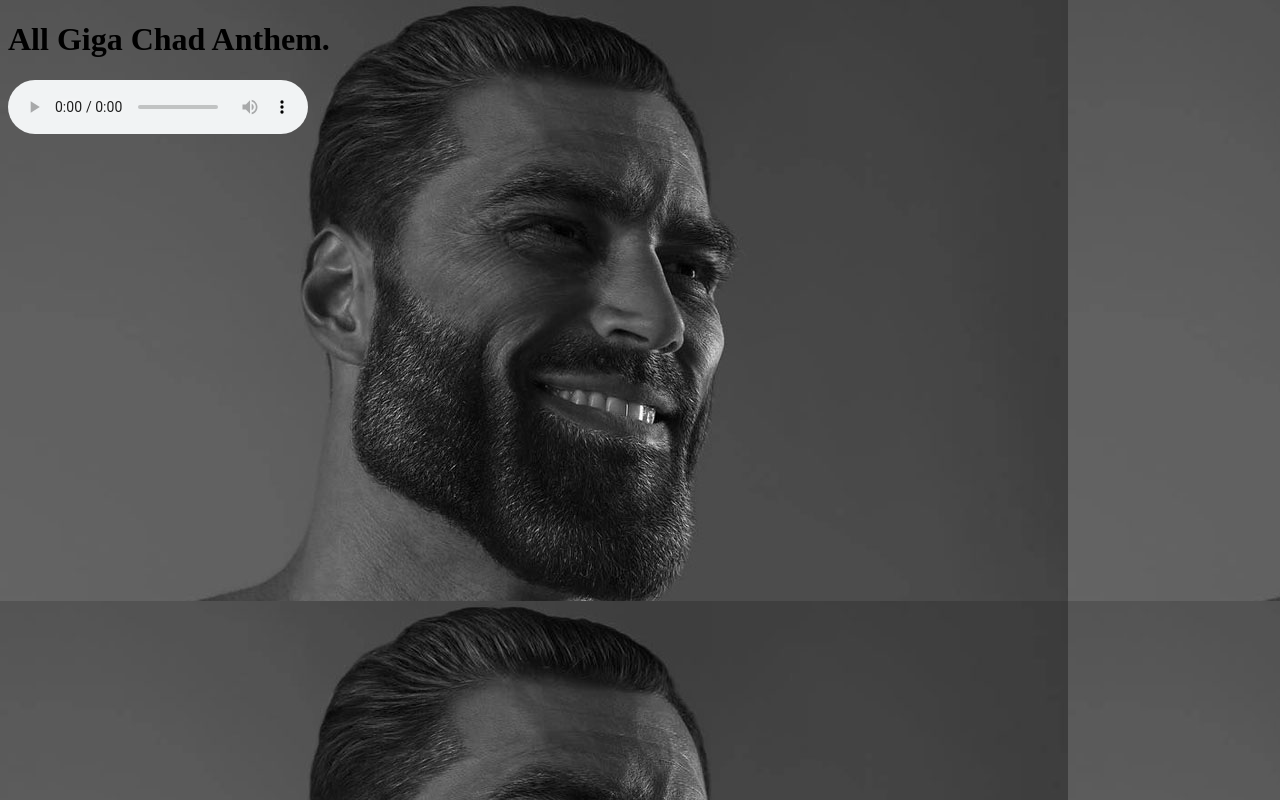
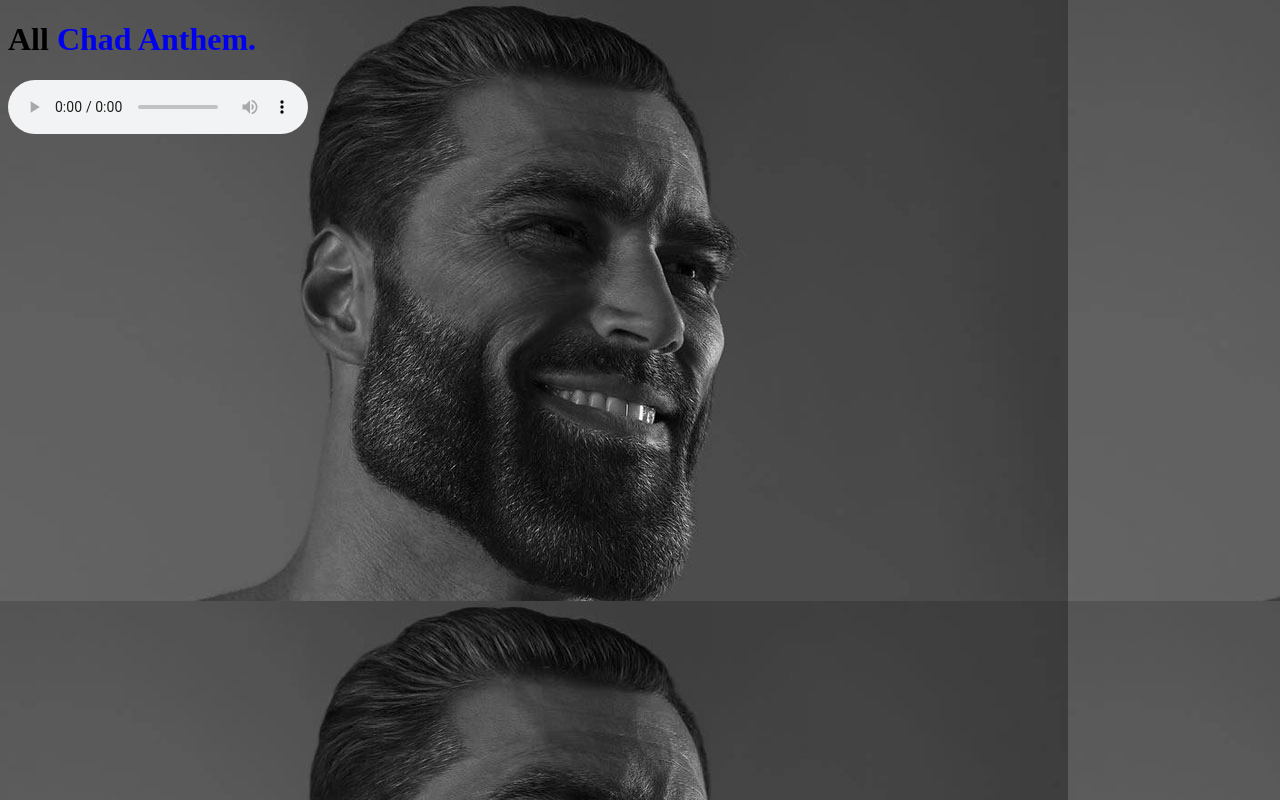
Before and after one commit to Runmaniaa/Meilleur-truc, a plain HTML site: page index.html in a window 1280 px wide. Drawn offline with Linux system fonts and the light colour scheme.

Commit message:
Update index.html

```diff
--- a/index.html
+++ b/index.html
@@ -7,11 +7,14 @@
                 background-image: url("img/image.jpg");
                 background-size: auto;
             }
+            a{
+            text-decoration:none;
+            }
         </style>
     </head>
 
     <body>
-        <h1>All Giga Chad Anthem.</h1>
+        <h1>All <a href="2.html>"Giga</a> Chad Anthem.</h1>
         <audio controls="controls">
             <source src="audio/musique.mp3">
         </audio>
```
